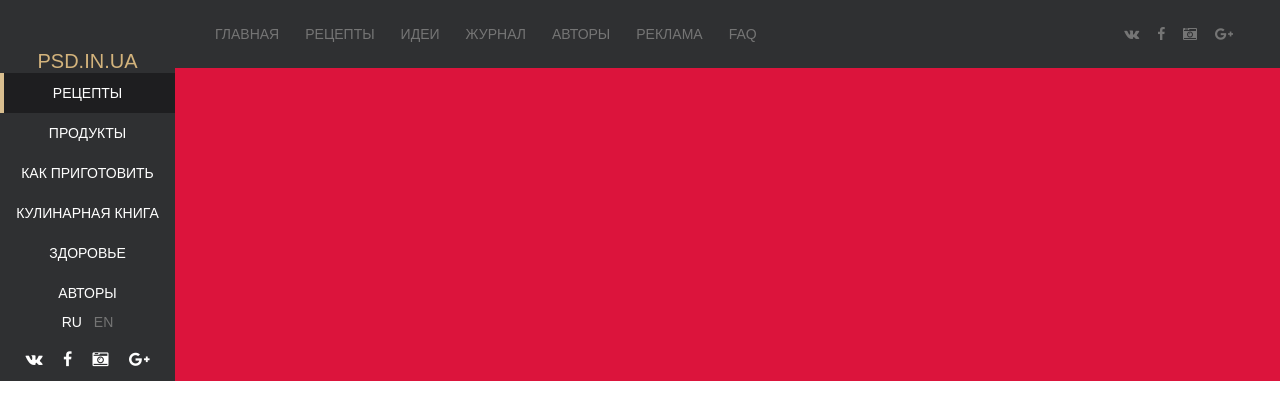
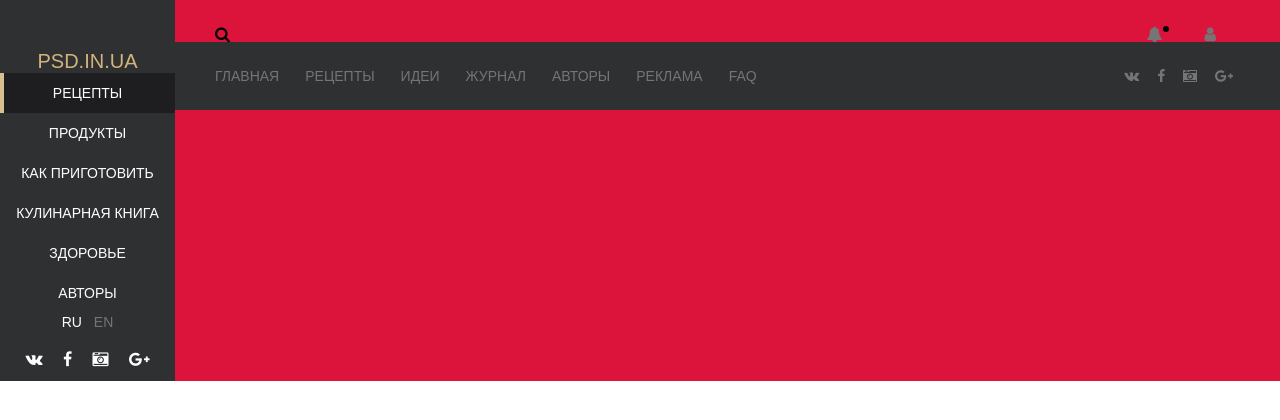
Before and after one commit to koshelev1988/Podbor-Receptov, a website: page src/index.html in a window 1280 px wide. Drawn offline with Linux system fonts and the light colour scheme.

Commit message:
Headertop

```diff
--- a/src/css/main.css
+++ b/src/css/main.css
@@ -532,6 +532,45 @@ ul {
   width: 100%;
 }
 
+.all .wrapper .header .header-top {
+  display: -webkit-box;
+  display: flex;
+  -webkit-box-orient: horizontal;
+  -webkit-box-direction: normal;
+  flex-direction: row;
+  -webkit-box-pack: justify;
+  justify-content: space-between;
+  padding-top: 1.625em;
+}
+
+.all .wrapper .header #search {
+  color: #000000;
+  cursor: pointer;
+}
+
+.all .wrapper .header .icon {
+  color: #757575;
+  cursor: pointer;
+}
+
+.all .wrapper .header .users {
+  display: -webkit-box;
+  display: flex;
+}
+
+.all .wrapper .header .users .indicator {
+  display: inline-block;
+  background: #000000;
+  border-radius: 50%;
+  width: .6rem;
+  height: .6rem;
+}
+
+.all .wrapper .header .users #user {
+  margin-right: 1.5em;
+  margin-left: 2.25em;
+}
+
 .all .wrapper .footer .footer-bottom {
   background: #2f3032;
   width: 100%;
--- a/src/index.html
+++ b/src/index.html
@@ -38,6 +38,18 @@
 				</div>
 			</div><!---/sid-bar--->
 			<div class="wrapper">
+				<header class="header">
+					<div class="container">
+						<div class="header-top">
+							<i id="search" class="icon fa fa-search" aria-hidden="true"></i>
+							<div class="users">
+								<i id="bell" class="icon fa fa-bell" aria-hidden="true"></i>
+								<span class="indicator"></span>
+								<i id="user" class="icon fa fa-user" aria-hidden="true"></i>
+							</div>
+						</div><!--/header-top--->
+					</div>
+				</header>
 				<footer class="footer">
 					<div class="footer-bottom">
 						<div class="container">
--- a/src/scss/_cotainer.scss
+++ b/src/scss/_cotainer.scss
@@ -3,5 +3,6 @@
 
 .wrapper {
 	width: 100%;
+	@import "header";
 	@import "footer";
 }
--- /dev/null
+++ b/src/scss/_header-top.scss
@@ -0,0 +1,33 @@
+@import "params/variables";
+@import "params/mixins";
+.header-top {
+	display: flex;
+	flex-direction: row;
+	justify-content: space-between;
+	padding-top: $size-26px;
+
+}
+#search {
+	color: $color-black;
+	cursor: pointer;
+}
+
+.icon {
+	color: lighten($color-greenDarkGray, 10%);
+	cursor: pointer;
+}
+
+.users {
+	display: flex;
+	& .indicator {
+		display: inline-block;
+		background: #000000;
+		border-radius: 50%;
+		width: .6rem;
+		height: .6rem;
+	}
+	& #user {
+		margin-right: $size-24px;
+		margin-left: $size-36px;
+	}
+}
--- /dev/null
+++ b/src/scss/_header.scss
@@ -0,0 +1,5 @@
+@import "params/variables";
+@import "params/mixins";
+.header {
+	@import "header-top";
+}
```
Also changed, not shown: src/css/main.min.css, src/css/style.css.
